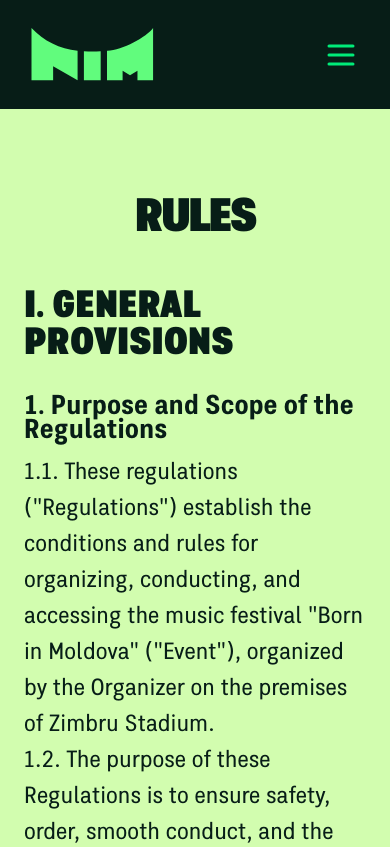
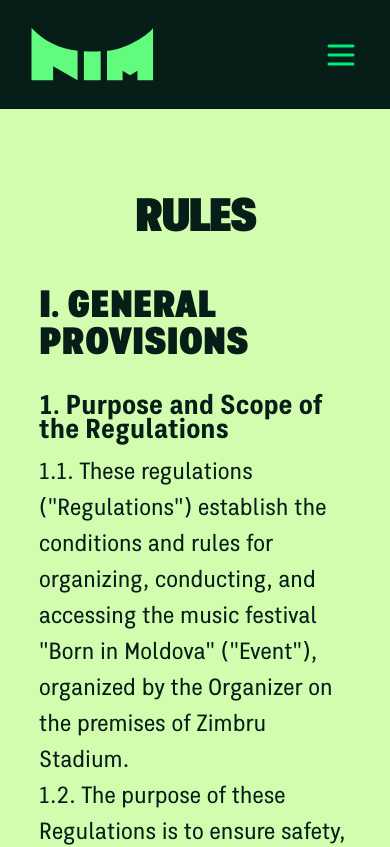
Before and after one commit to danielavornic/nim, a React (Vite) app: page /en/rules in a window 390 px wide. Shown: the top 847 px of the page. Built offline with nearby package versions, Linux system fonts and the light colour scheme.

Commit message:
fix(rules): adjust max-width for responsive layout

```diff
--- a/src/pages/rules/rules.tsx
+++ b/src/pages/rules/rules.tsx
@@ -28,7 +28,7 @@ const RulesPage = () => {
 
   return (
     <section className="bg-muted text-background min-h-[calc(90dvh-var(--header-height-mobile))] py-20 lg:min-h-[calc(90dvh-var(--header-height-desktop))] xl:pt-32 xl:pb-40">
-      <div className="container mx-auto max-w-5xl px-4">
+      <div className="container mx-auto px-4 lg:max-w-5xl">
         <h1 className="4xl:!text-9xl text-center text-5xl leading-tight font-black tracking-tighter uppercase md:text-6xl lg:text-left xl:text-7xl 2xl:text-8xl">
           {t("rules.title")}
         </h1>
```
